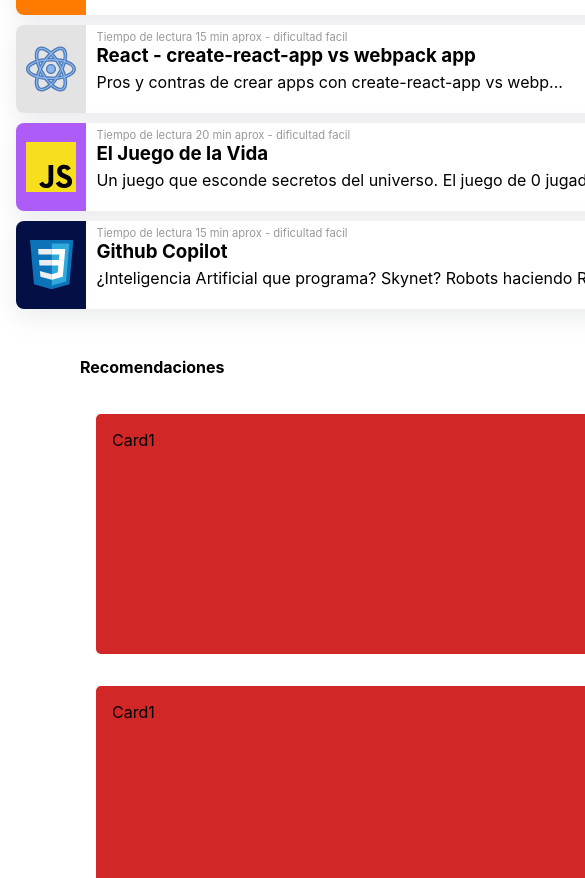
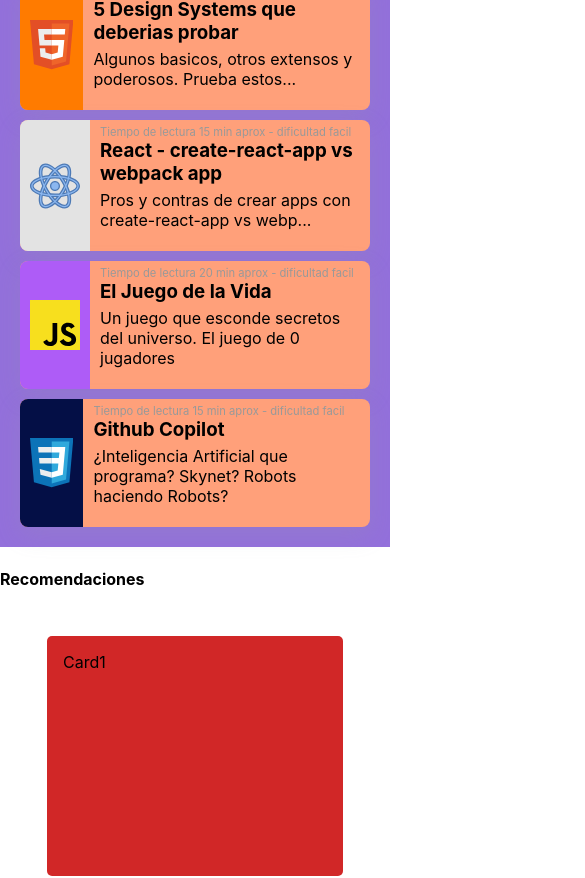
Before and after one commit to lucasangelino/maidan, a Next.js app: page / in a window 390 px wide. Shown: the part 540-1418 px from the top of the page, 585 px wide, since content can reach past the window. Built offline with nearby package versions, Linux system fonts and the light colour scheme.

Commit message:
MAI adjust layout for mobile

```diff
--- a/components/core/layout/index.js
+++ b/components/core/layout/index.js
@@ -9,16 +9,16 @@
   return (
     <>
       <div className={container}>
-        <div className={navbar}>
+        {/* <div className={navbar}>
           <Navbar />
-        </div>
+        </div> */}
         <div className={content}>{children}</div>
         <div className={sidebar}>
           <Sidebar />
         </div>
-        <div className={footer}>
+        {/* <div className={footer}>
           <Footer />
-        </div>
+        </div> */}
       </div>
     </>
   );
--- a/components/core/layout/layout.module.css
+++ b/components/core/layout/layout.module.css
@@ -43,4 +43,8 @@
       "footer";
     width: 100%;
   }
+  .sidebar {
+    width: 100%;
+    margin: 0;
+  }
 }
--- a/components/core/sidebar/index.js
+++ b/components/core/sidebar/index.js
@@ -1,22 +1,15 @@
 import Card from "../../ui/cards";
-const recomendations = [
-  {
-    title: "Recom1",
-  },
-  {
-    title: "Recom2",
-  },
-  {
-    title: "Recom2",
-  },
-];
+import styles from "./sidebar.module.css";
+import { recomendations } from "../../../constants/content";
+
 export default function Sidebar() {
+  const { sidebar_container } = styles;
   return (
     <>
       <div>
         <h4>Recomendaciones</h4>
       </div>
-      <div style={{ display: "flex", flexWrap: "wrap" }}>
+      <div className={sidebar_container}>
         {recomendations.map((recom, index) => (
           <Card key={index} title />
         ))}
--- /dev/null
+++ b/components/core/sidebar/sidebar.module.css
@@ -0,0 +1,13 @@
+.sidebar_container {
+  padding: 10px;
+  display: flex;
+  flex-wrap: wrap;
+}
+
+@media screen and (max-width: 860px) {
+  .sidebar_container {
+    width: 100%;
+    display: flex;
+    justify-content: center;
+  }
+}
--- a/components/ui/articles/article.module.css
+++ b/components/ui/articles/article.module.css
@@ -1,12 +1,11 @@
 .article {
   box-shadow: rgba(149, 157, 165, 0.2) 0px 8px 24px;
-  width: 100%;
-  min-width: 400px;
   display: flex;
   flex-direction: row;
-  margin: 10px 0;
+  margin: 10px;
   background-color: #fff;
   border-radius: 8px;
+  background: lightsalmon;
 }
 .article:hover {
   background: lightgrey;
@@ -39,3 +38,8 @@
 .article_title {
   margin: 0;
 }
+.article_container {
+  width: 100%;
+  background: mediumpurple;
+  padding: 10px;
+}
--- a/components/ui/articles/index.js
+++ b/components/ui/articles/index.js
@@ -1,8 +1,12 @@
 import Article from "./Article";
+import styles from "./article.module.css";
+
 export default function Articles({ articles }) {
+  const { article_container } = styles;
   return (
     <div>
       <h1>Ultimos Articulos</h1>
+      <div className={article_container}>
         {articles.map((article) => {
           const { id, title, content, readTime, topic, icon, difficulty } =
             article;
@@ -19,5 +23,6 @@
           );
         })}
       </div>
+    </div>
   );
 }
--- a/components/ui/cards/cards.module.css
+++ b/components/ui/cards/cards.module.css
@@ -7,10 +7,10 @@
   margin: 1em;
 }
 
-@media screen and (max-width: 768px) {
+@media screen and (max-width: 860px) {
   .card {
     height: 15em;
-    width: 100%;
+    width: 80%;
     background-color: #d12727;
     border-radius: 5px;
   }
--- a/constants/content/index.js
+++ b/constants/content/index.js
@@ -84,4 +84,16 @@
   },
 ];
 
-export { filters, articles };
+const recomendations = [
+  {
+    title: "Recom1",
+  },
+  {
+    title: "Recom2",
+  },
+  {
+    title: "Recom2",
+  },
+];
+
+export { filters, articles, recomendations };
```
Lines whose indentation alone changed are shown as unchanged.
